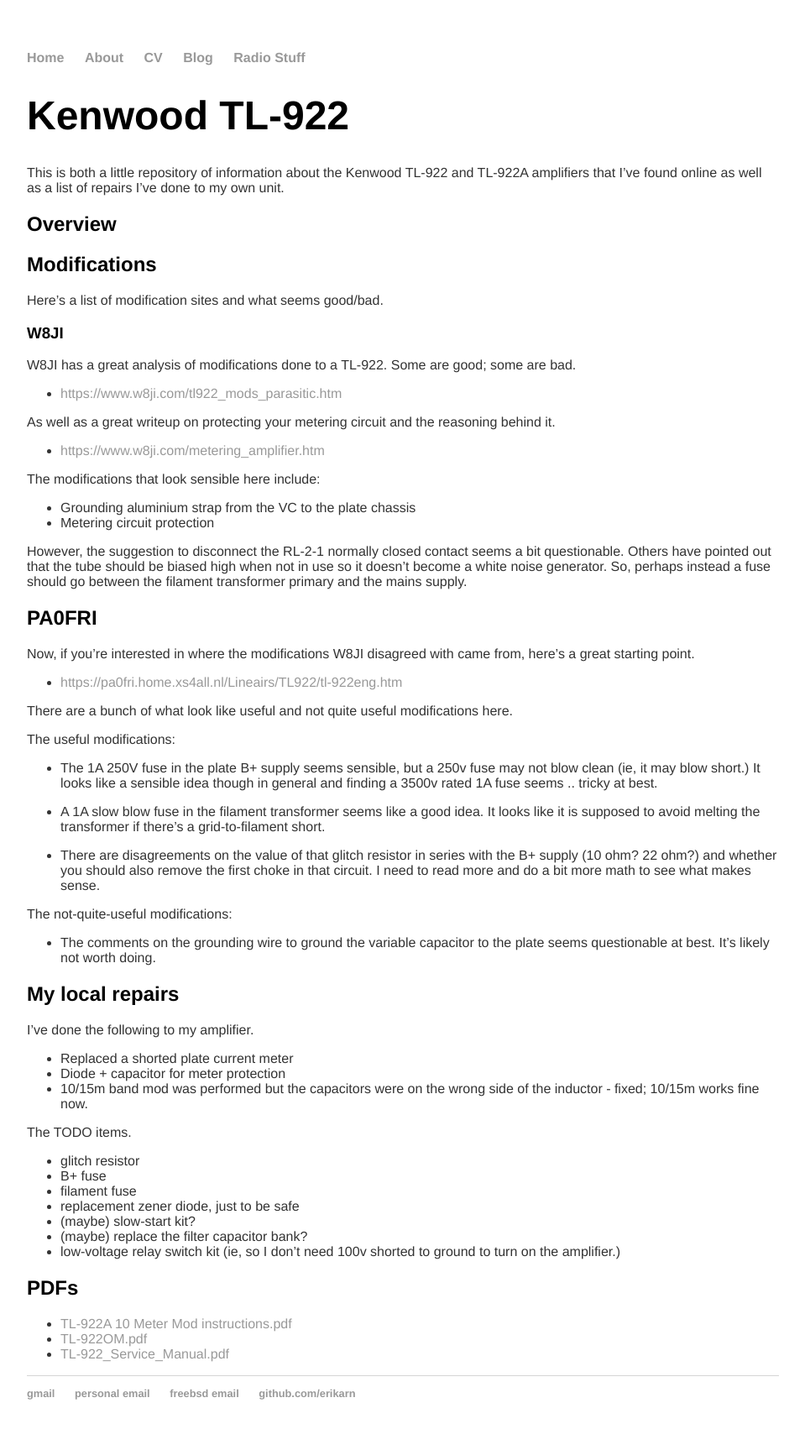
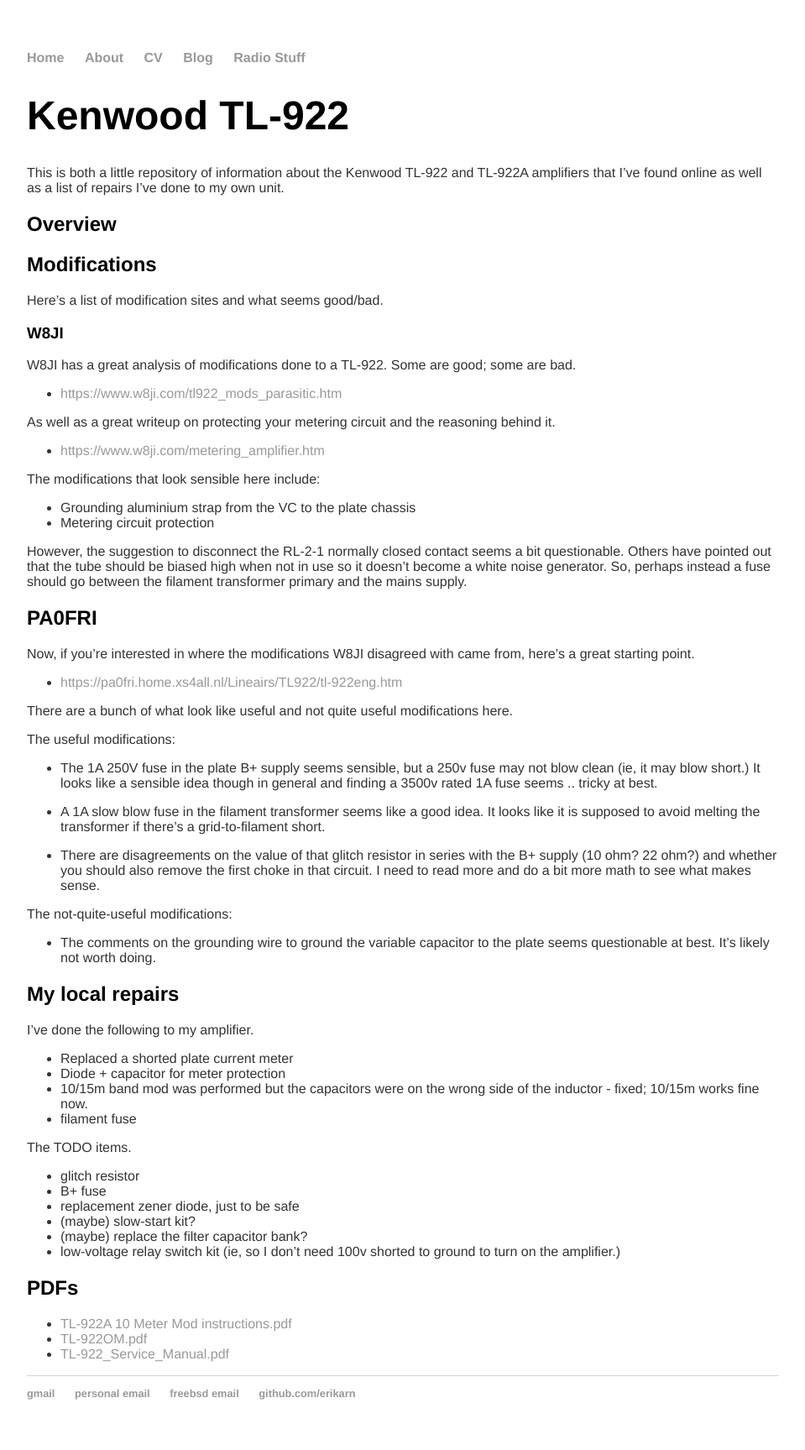
Before and after one commit to erikarn/erikarn.github.io, a Jekyll site: the page built from kenwood/TL-922/notes.md, in a window 1280 px wide. Shown: the whole page at 84% size, without its empty margins (160-1119 px from the left). Built offline with Jekyll 4.4.1, drawn with Linux system fonts in a browser that asks for light colours.

Commit message:
Update to my amp!

```diff
--- a/kenwood/TL-922/notes.md
+++ b/kenwood/TL-922/notes.md
@@ -75,12 +75,12 @@
  * Diode + capacitor for meter protection
  * 10/15m band mod was performed but the capacitors were on the wrong side of
    the inductor - fixed; 10/15m works fine now.
+ * filament fuse
 
 The TODO items.
 
  * glitch resistor
  * B+ fuse
- * filament fuse
  * replacement zener diode, just to be safe
  * (maybe) slow-start kit?
  * (maybe) replace the filter capacitor bank?
```
